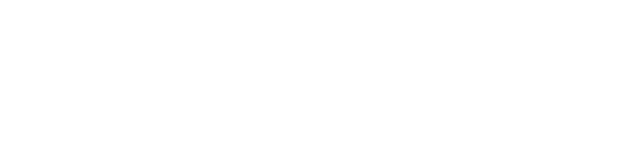
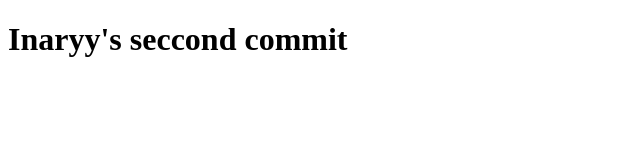
Before and after one commit to teamdev-green/practice, a plain HTML site: page index.html in a window 1280 px wide. Shown: the whole page, without its empty margins (0-640 px from the left). Drawn offline with Linux system fonts and the light colour scheme.

Commit message:
seccond commit

```diff
--- a/index.html
+++ b/index.html
@@ -1,4 +1,3 @@
-
 <!DOCTYPE html>
 <html lang="en">
 <head>
@@ -8,6 +7,6 @@
     <title>Document</title>
 </head>
 <body>
-
+    <h1>Inaryy's seccond commit</h1>
 </body>
 </html>
```
